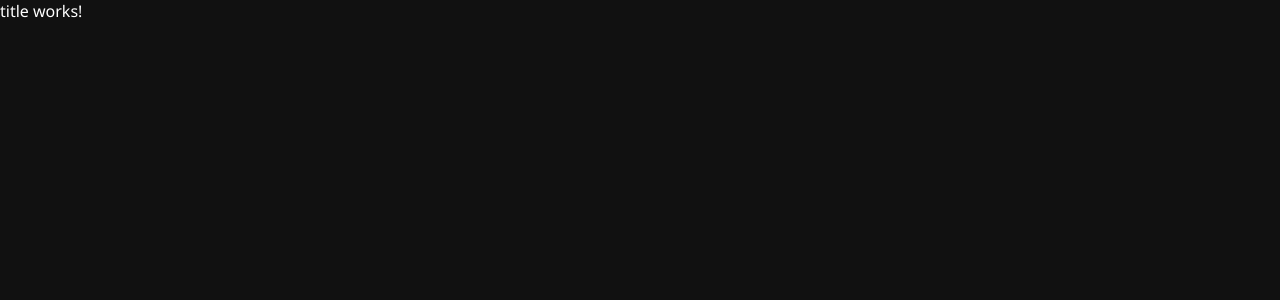
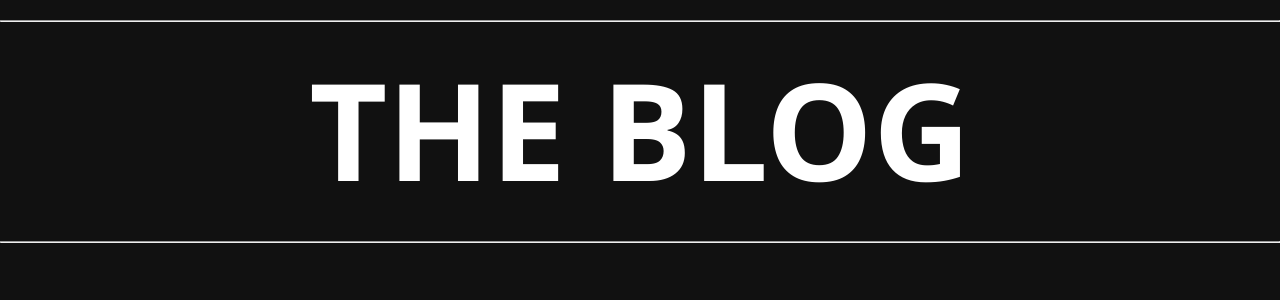
Before and after one commit to Rodrigo-Monteiro-Lima/angular-blog, an Angular app: page / in a window 1280 px wide. Shown: the top 300 px of the page. Built offline with nearby package versions, Linux system fonts and the light colour scheme.

Commit message:
style: title

```diff
--- a/src/app/components/title/title.component.css
+++ b/src/app/components/title/title.component.css
@@ -0,0 +1,17 @@
+.title-container {
+  color: #fff;
+}
+
+.title-container > h1 {
+  margin-top: 15px;
+  margin-bottom: 15px;
+  font-size: 135px;
+  font-family: 'segoe UI';
+  display: flex;
+  justify-content: center;
+}
+
+.title-container > hr{
+  margin-top: 20px;
+  margin-bottom: 5px;
+}
--- a/src/app/components/title/title.component.html
+++ b/src/app/components/title/title.component.html
@@ -1 +1,5 @@
-<p>title works!</p>
+<div class="title-container">
+  <hr>
+  <h1>THE BLOG</h1>
+  <hr>
+</div>
```
